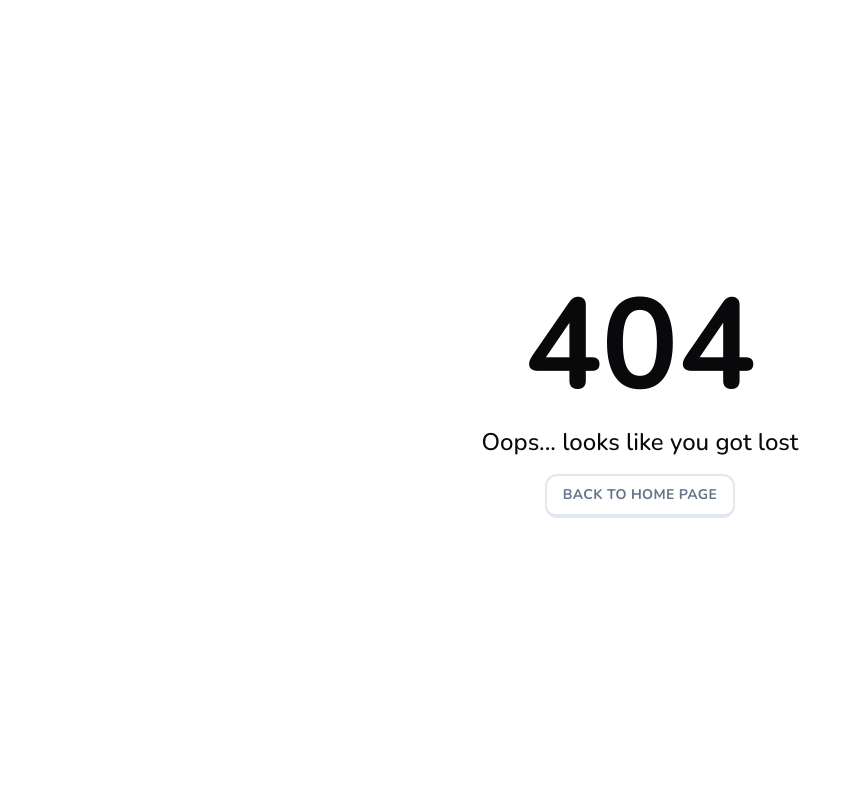
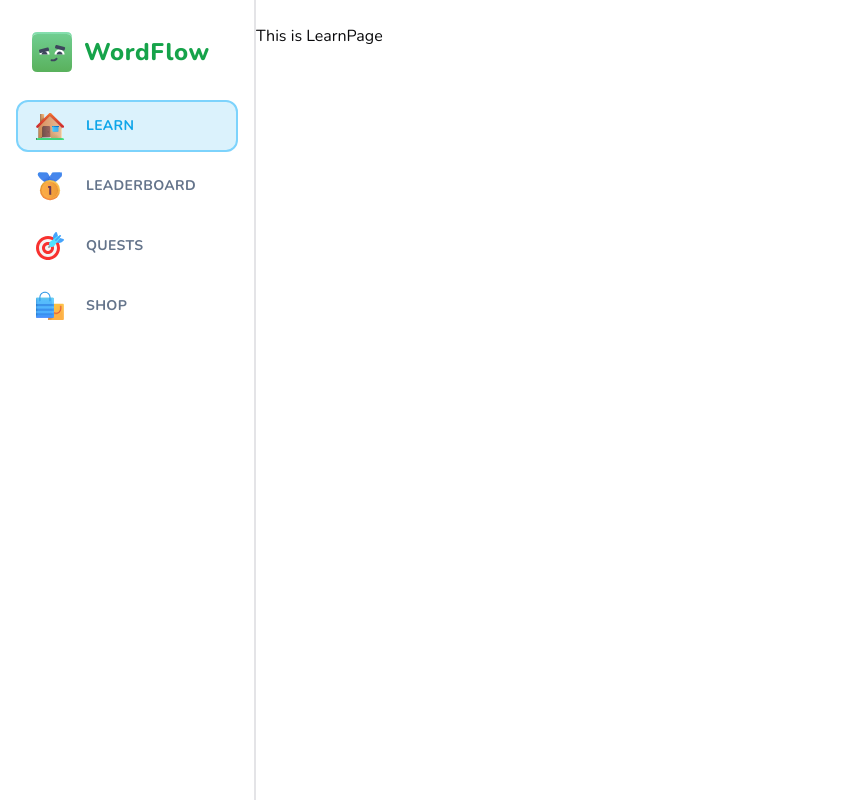
Before and after one commit to X-Saikat-93/Nextsphere, a Next.js app: page /learn in a window 1280 px wide. Before the commit this address had no page. Shown: the whole page, without its empty margins (0-845 px from the left). Built offline with nearby package versions, Linux system fonts and the light colour scheme.

Commit message:
Added the Learn Page

```diff
--- /dev/null
+++ b/src/app/(main)/learn/page.tsx
@@ -0,0 +1,9 @@
+import React from 'react'
+
+const LearnPage = () => {
+  return (
+    <div>This is LearnPage</div>
+  )
+}
+
+export default LearnPage
--- a/src/app/(marketing)/footer.tsx
+++ b/src/app/(marketing)/footer.tsx
@@ -67,10 +67,12 @@ export const Footer = () => {
       </div>
       <div className='w-full py-6 mt-16'>
         <div className='container flex flex-col items-center justify-center gap-4 px-4 text-center md:flex-row md:items-start md:justify-between md:gap-8 md:px-6 lg:gap-10'>
-          <h1 className='lg:text-3xl md:text-2xl font-bold text-xl'>
-            <span className='text-[#14213d] dark:text-white'>Word</span>
-            <span className='text-[#fca311] dark:text-[#e63946]'>Flow</span>
-          </h1>
+          <Link href='/'>
+            <h1 className='lg:text-3xl md:text-2xl font-bold text-xl'>
+              <span className='text-[#14213d] dark:text-white'>Word</span>
+              <span className='text-[#fca311] dark:text-[#e63946]'>Flow</span>
+            </h1>
+          </Link>
           <div className='flex items-center justify-center gap-4 md:gap-8 lg:gap-4'>
             <Link
               className='rounded-full border border-gray-200 w-8 h-8 flex items-center justify-center overflow-hidden shadow-sm hover:bg-green-500 hover:text-gray-900 dark:border-gray-800 dark:hover:bg-green-600 dark:hover:text-gray-50 transition duration-500 ease-linear'
--- a/src/app/(marketing)/header.tsx
+++ b/src/app/(marketing)/header.tsx
@@ -18,7 +18,7 @@ export const Header = () => {
         <div className='pt-8 pl-4 pb-7 flex items-center gap-x-3'>
           <Image src='/mascot.svg' height={40} width={40} alt='Mascot' />
           <h1 className='text-2xl font-extrabold text-green-600 tracking-wide'>
-            Fluence
+            WordFlow
           </h1>
         </div>
         <ClerkLoading>
--- a/src/app/(marketing)/page.tsx
+++ b/src/app/(marketing)/page.tsx
@@ -11,7 +11,6 @@ import {
 import { Button } from "@/components/ui/button";
 import Link from "next/link";
 import HeroAccordion from "./heroAccordion";
-import { Sidebar } from "@/components/sidebar";
 
 export default function Home() {
   return (
@@ -22,7 +21,7 @@ export default function Home() {
         </div>
         <div className='flex flex-col items-center gap-y-8'>
           <h1 className='text-xl  lg:text-3xl font-bold text-neutral-600 max-w-[480px] text-center bg-gradient-to-r from-accent-foreground to-neutral-700 text-transparent bg-clip-text'>
-            Learn, practice, and master new languages with Fluence.
+            Learn, practice, and master new languages with WordFlow.
           </h1>
           <div className='flex flex-col items-center gap-y-3 max-w-[330px] w-full'>
             <ClerkLoading>
@@ -61,7 +60,7 @@ export default function Home() {
         </div>
       </div>
       {/* Features */}
-      <div className="flex mt-12 w-full mb-8">
+      <div className="flex mt-12 w-full mb-8 ">
         <HeroAccordion />
 
       </div>
--- a/src/components/mobile-sidebar.tsx
+++ b/src/components/mobile-sidebar.tsx
@@ -9,7 +9,7 @@ export const MobileSidebar = () => {
       <SheetTrigger>
         <SquareMenu size={20} className='text-white' />
       </SheetTrigger>
-      <SheetContent className='p-0 z-[100]' side='left'>
+      <SheetContent className='p-0 z-[100]' side='bottom'>
         <Sidebar />
       </SheetContent>
     </Sheet>
--- a/src/components/sidebar.tsx
+++ b/src/components/sidebar.tsx
@@ -20,7 +20,7 @@ export const Sidebar = ({ className }: Props) => {
         <div className='pt-8 pl-4 pb-7 flex items-center gap-x-3'>
           <Image src='/mascot.svg' height={40} width={40} alt='Mascot' />
           <h1 className='text-2xl font-extrabold text-green-600 tracking-wide'>
-            Fluence
+            WordFlow
           </h1>
         </div>
       </Link>
```
